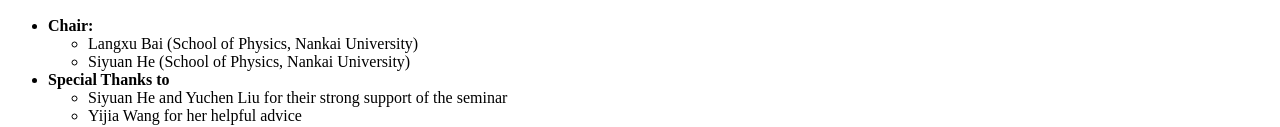
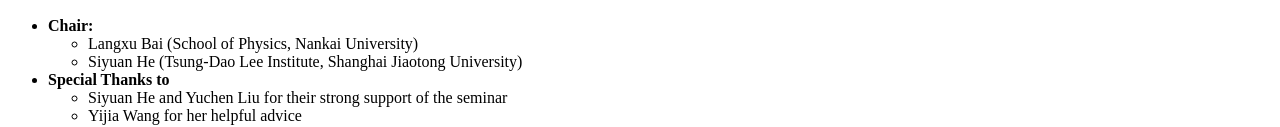
Before and after one commit to langxubai/FReNS, a plain HTML site: page index.html in a window 1280 px wide. Shown: the part 686-813 px from the top of the page. Drawn offline with Linux system fonts and the light colour scheme.

Commit message:
Update affiliations in index.html
for Siyuan He and Xuanpu Yang(maybe not) and Zehao Cen(maybe not)

```diff
--- a/index.html
+++ b/index.html
@@ -61,6 +61,7 @@
           <td>May 16, 2025</td>
           <td>Xuanpu Yang</td>
           <td>School of Physics, Nankai University</td>
+          <!-- <td>ICQM, Peking University</td> -->
           <td>Talk</td>
           <td>Quantum Dissipation</td>
           <td>Localized Transition of Disordered Systems under Quantum Dissipation</td>
@@ -77,6 +78,7 @@
           <td>April 11, 2025</td>
           <td>Zehao Cen</td>
           <td>School of Physics, Nankai University</td>
+          <!-- <td>Institute of Theoretical Physics, CAS</td> -->
           <td>Talk</td>
           <td>Theoretical and Numerical Solutions of Complex Systems</td>
           <td>Unveiling Learning Dynamics in Neural Networks: A Spin Glass Theory Approach</td>
@@ -91,7 +93,7 @@
       <li><strong>Chair:</strong>
         <ul>
           <li>Langxu Bai (School of Physics, Nankai University)</li>
-          <li>Siyuan He (School of Physics, Nankai University)</li>
+          <li>Siyuan He (Tsung-Dao Lee Institute, Shanghai Jiaotong University)</li>
         </ul>
       </li>
       <li><strong>Special Thanks to</strong>
```
